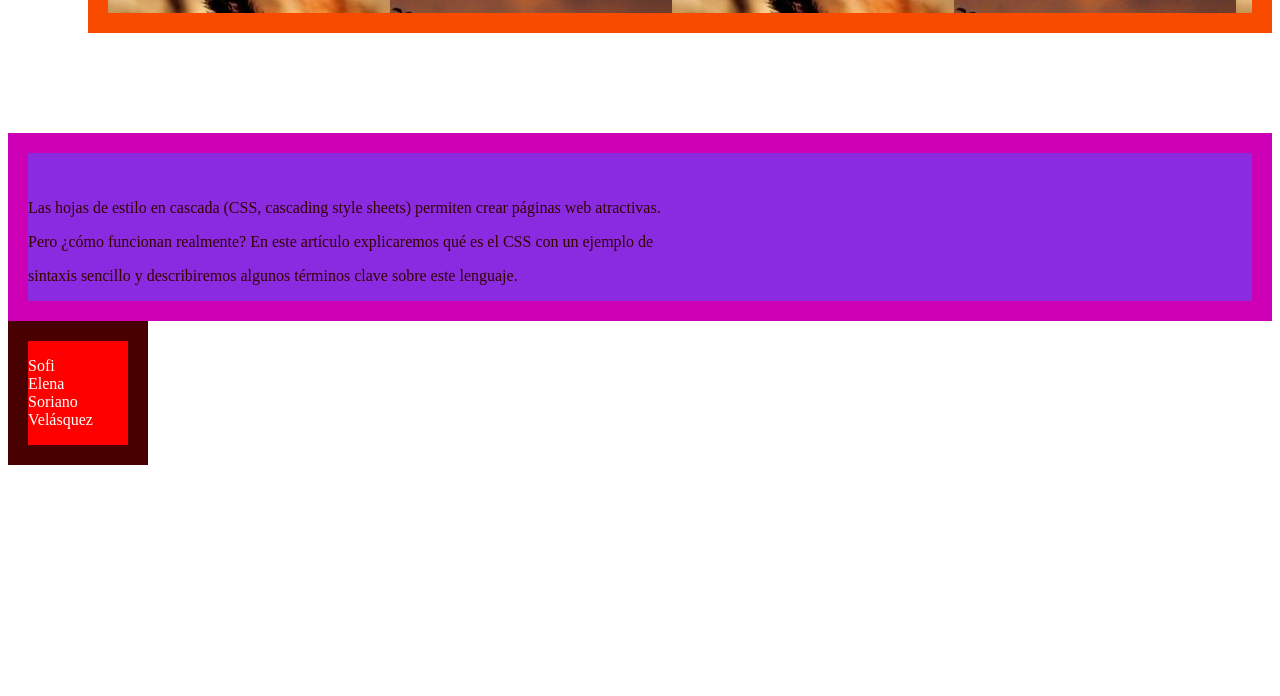
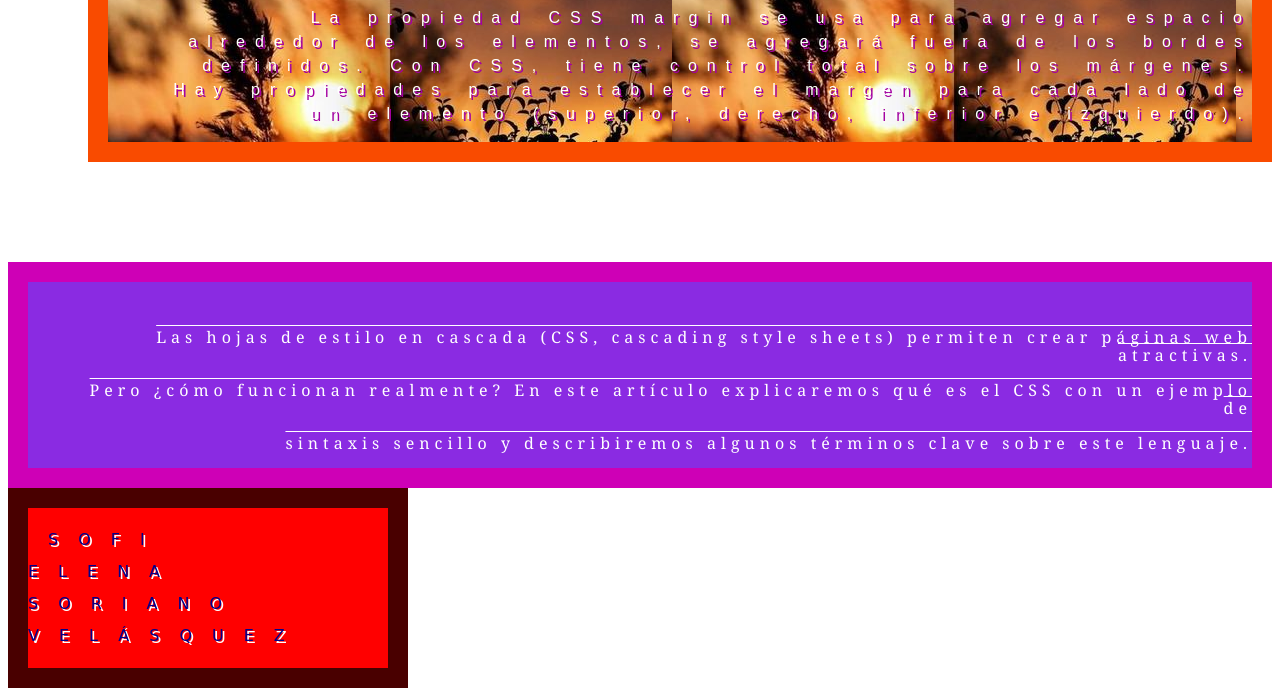
Before and after one commit to Lenacute01/code, a plain HTML site: page practica 2/index.html in a window 1280 px wide. Shown: the part 147-843 px from the top of the page. Before the commit the page ends 800 px from the top, so only its background shows below. Drawn offline with Linux system fonts and the light colour scheme.

Commit message:
initial commit

```diff
--- a/practica 2/index.html
+++ b/practica 2/index.html
@@ -16,7 +16,7 @@
       <div id="cuadro1">
         <h1>Clases 06</h1>
 
-        <p>La propiedad CSS margin se usa para agregar espacio alrededor de los elementos, se agregará fuera
+        <p class="estiloTexto">La propiedad CSS margin se usa para agregar espacio alrededor de los elementos, se agregará fuera
           de los bordes definidos.
           Con CSS, tiene control total sobre los márgenes. Hay propiedades para establecer el margen para cada
           lado de un elemento (superior, derecho, inferior e izquierdo).</p>
@@ -25,14 +25,14 @@
 
       <div id="cuadro2">
 
-        <p>Las hojas de estilo en cascada (CSS, cascading style sheets) permiten crear páginas web atractivas.</p>
-             <p>Pero ¿cómo funcionan realmente? En este artículo explicaremos qué es el CSS con un ejemplo de</p>
-               <p> sintaxis sencillo y describiremos algunos términos clave sobre este lenguaje.
+        <p class="texto">Las hojas de estilo en cascada (CSS, cascading style sheets) permiten crear páginas web atractivas.</p>
+             <p class="texto">Pero ¿cómo funcionan realmente? En este artículo explicaremos qué es el CSS con un ejemplo de</p>
+               <p class="texto"> sintaxis sencillo y describiremos algunos términos clave sobre este lenguaje.
 
       </div>
 
       <div id="cuadro3">
-        <p>Sofi Elena Soriano Velásquez</p>
+        <p class="texto1">Sofi Elena Soriano Velásquez</p>
 
       </div>
 
--- a/practica 2/style.css
+++ b/practica 2/style.css
@@ -3,8 +3,24 @@
     margin-left: 80px;
     padding-left: 30px;
     background-image: url(imagenes/079e53f97080df6031a492e0d98f6c2d.jpg);
-    h1{color: rgb(255, 0, 0);}
-p{color: rgb(255, 255, 255);}
+    h1{font-size: 50px;
+        color: rgb(255, 0, 0);}
+p{font-family: fantasy;
+
+    color: rgb(255, 255, 255);}
+
+.estiloTexto {
+    color: rgb(255, 255, 255);
+    text-align: right;
+    direction: ltr; /*left to right, right to left */
+    text-indent: 60px;
+    letter-spacing: 10px;
+    line-height: 1.5;
+    word-spacing: 5px;
+    /*white-space: nowrap; /*descomentar esta linea para ver la diferencia*/
+    text-shadow: 2px 2px rgb(164, 0, 161); /*2px de sombra horizontal y vertical*/
+    /*text-shadow: 2px 2px 5px red; /* efecto de 5px de desenfoque */
+   }
 
 }
 
@@ -16,17 +32,44 @@ p{color: rgb(255, 255, 255);}
     border: 20px solid rgb(206, 0, 182);
     padding-top: 30px;
     h1{color: rgb(255, 0, 0);}
-    p{color: rgb(52, 0, 0);}
+    p{font-family: Georgia, 'Times New Roman', Times, serif;
+        color: rgb(86, 3, 3);}
 
+
+    .texto{ color: rgb(255, 255, 255);
+        text-align: right;
+       text-decoration: overline;
+        text-indent: 60px;
+        letter-spacing: 5px;
+        line-height: 1.15;
+
+
+    }
   }
 
   #cuadro3{
 
     background-color: rgb(255, 0, 0);
-    margin-right: 100px;
+    margin-right: 400px;
     border: 20px solid rgb(73, 0, 0);
-    padding-right: 40px;
+    padding-right: 300px;
 
-    p{color: rgb(255, 255, 255);} width: 60px;
+    p{font-family: cursive;
 
+        color: rgb(255, 255, 255);} width: 60px;
+
+    .texto1{
+        color: darkblue;
+        text-align: right;
+        direction: ltr; /*left to right, right to left */
+        text-decoration: double;
+        text-transform: uppercase; /*otras opciones: lowercase, capitalize */
+        text-indent: 20px;
+        letter-spacing: 20px;
+        line-height: 2;
+        word-spacing: 5px;
+        /*white-space: nowrap; /*descomentar esta linea para ver la diferencia*/
+        text-shadow: 2px 2px rgb(255, 255, 255); /*2px de sombra horizontal y vertical*/
+        /*text-shadow: 2px 2px 5px red; /* efecto de 5px de desenfoque */
+    }
   }
```
